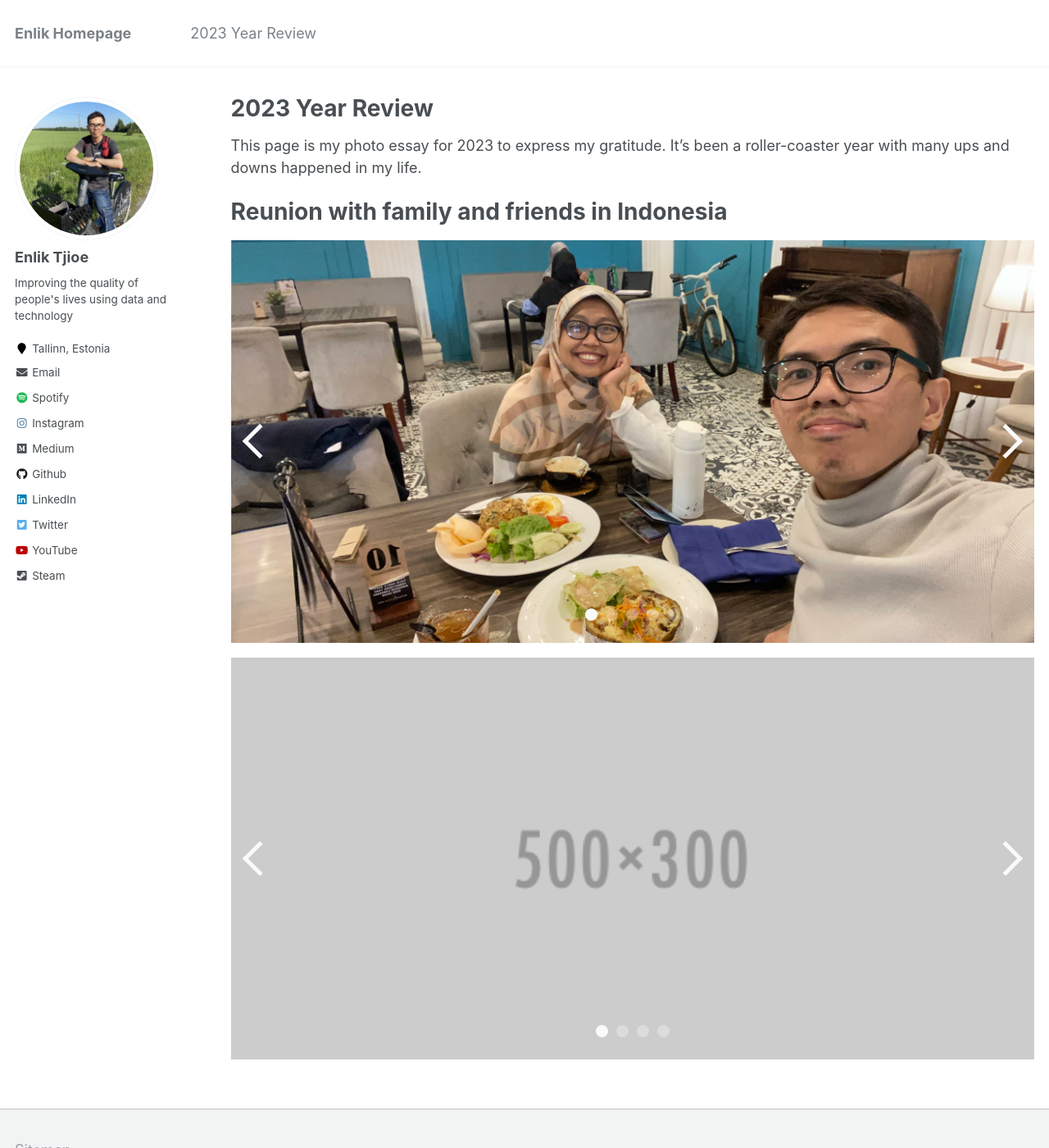
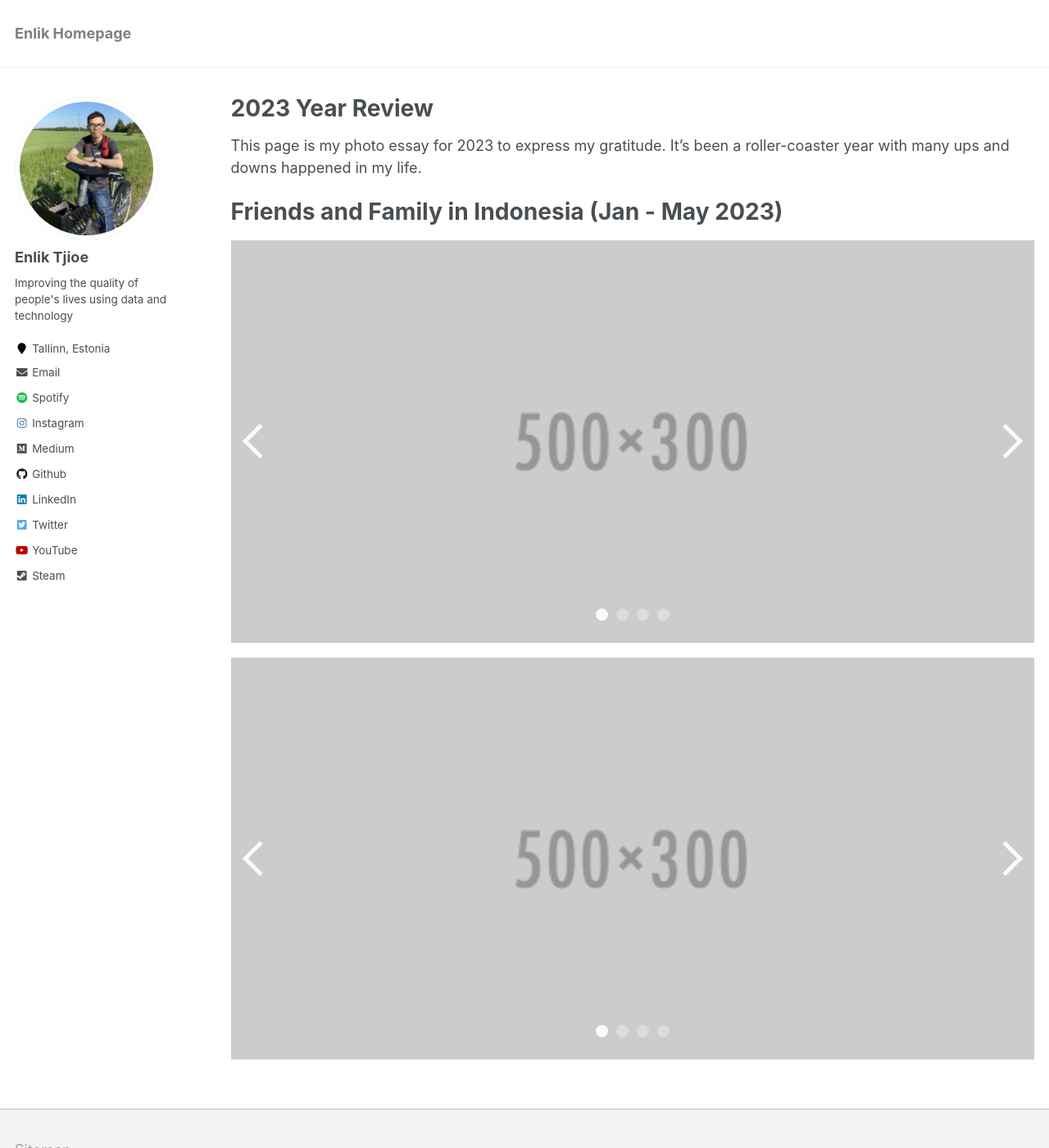
Before and after one commit to enliktjioe/enliktjioe.github.io, a Jekyll site: the page built from _pages/2023-year-review.md, in a window 1280 px wide and 1400 px high. Shown: the whole window at 82% size. Built offline with Jekyll 4.4.1, drawn with Linux system fonts in a browser that asks for light colours; grey boxes are pictures that could not be loaded.

Commit message:
revert 2023 year in review

```diff
--- a/_data/navigation.yml
+++ b/_data/navigation.yml
@@ -21,5 +21,5 @@ main:
   # - title: "Guide"
   #   url: /markdown/
 
-  - title: "2023 Year Review"
-    url: /2023-year-review/
+  # - title: "2023 Year Review"
+  #   url: /2023-year-review/
--- a/_pages/2023-year-review.md
+++ b/_pages/2023-year-review.md
@@ -6,11 +6,10 @@ permalink: /2023-year-review/
 author_profile: true
 carousels:
   - images:
-    - image: /images/slider/2023/indonesia/2023_Indonesia_Friends_1.jpg
-    - image: /images/slider/2023/indonesia/2023_Indonesia_Friends_2.jpg
-    - image: /images/slider/2023/indonesia/2023_Indonesia_Friends_3.jpg
-    - image: /images/slider/2023/indonesia/2023_Indonesia_Friends_4.jpg
-    - image: /images/slider/2023/indonesia/2023_Indonesia_Friends_5.jpg
+    - image: /images/slider/500x300.png
+    - image: /images/slider/500x300.png
+    - image: /images/slider/500x300.png
+    - image: /images/slider/500x300.png
   - images:
     - image: /images/slider/500x300.png
     - image: /images/slider/500x300.png
@@ -22,7 +21,7 @@ carousels:
 
 This page is my photo essay for 2023 to express my gratitude. It's been a roller-coaster year with many ups and downs happened in my life.
 
-# Reunion with family and friends in Indonesia
+# Friends and Family in Indonesia (Jan - May 2023)
 
 {% include carousel.html height="50" unit="%" duration="7" number="1" %}
 
```
Also changed, not shown: images/slider/2023/indonesia/2023_Indonesia_Friends_1.jpg (deleted), images/slider/2023/indonesia/2023_Indonesia_Friends_3.jpg (deleted), images/slider/2023/indonesia/2023_Indonesia_Friends_4.jpg (deleted), images/slider/2023/indonesia/2023_Indonesia_Friends_5.jpg (deleted), 1 other file.
